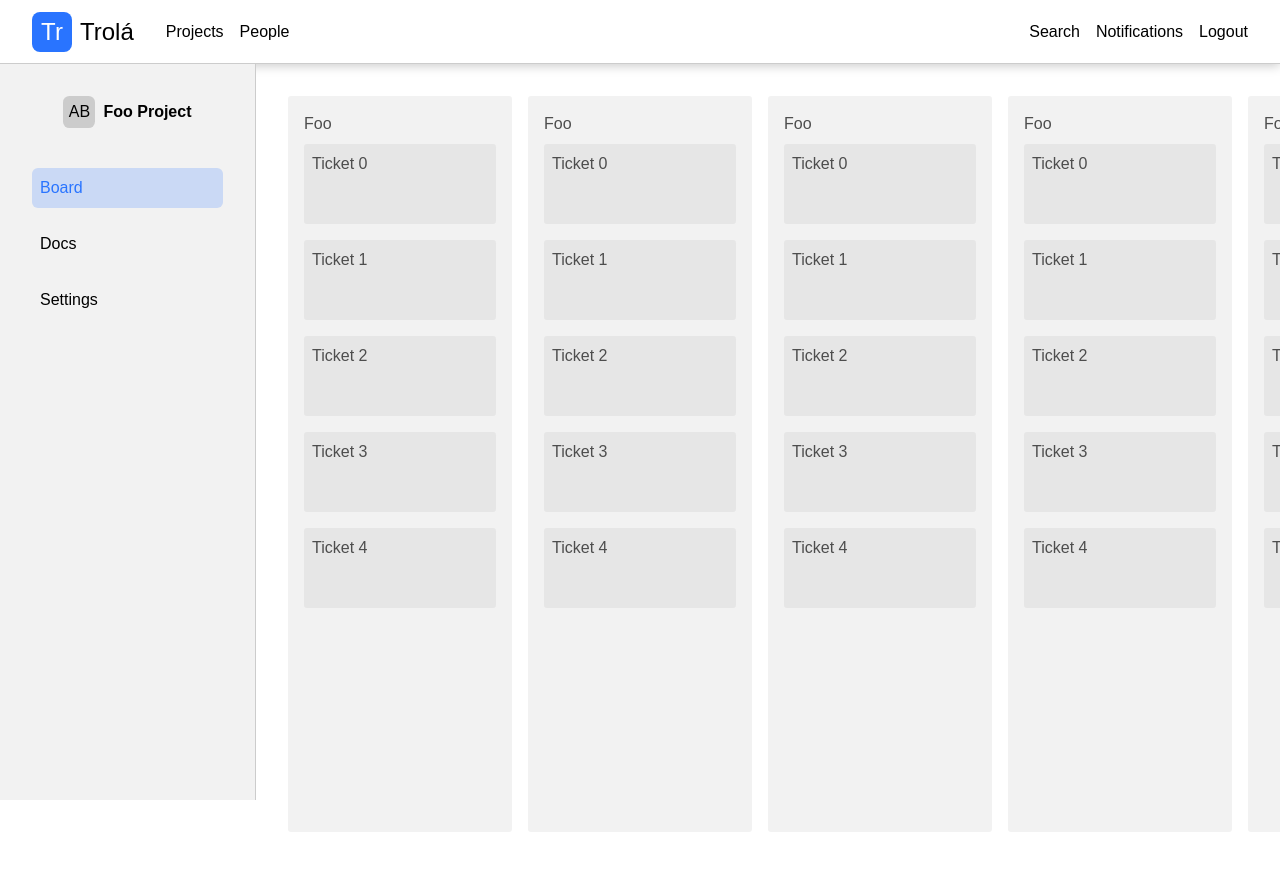
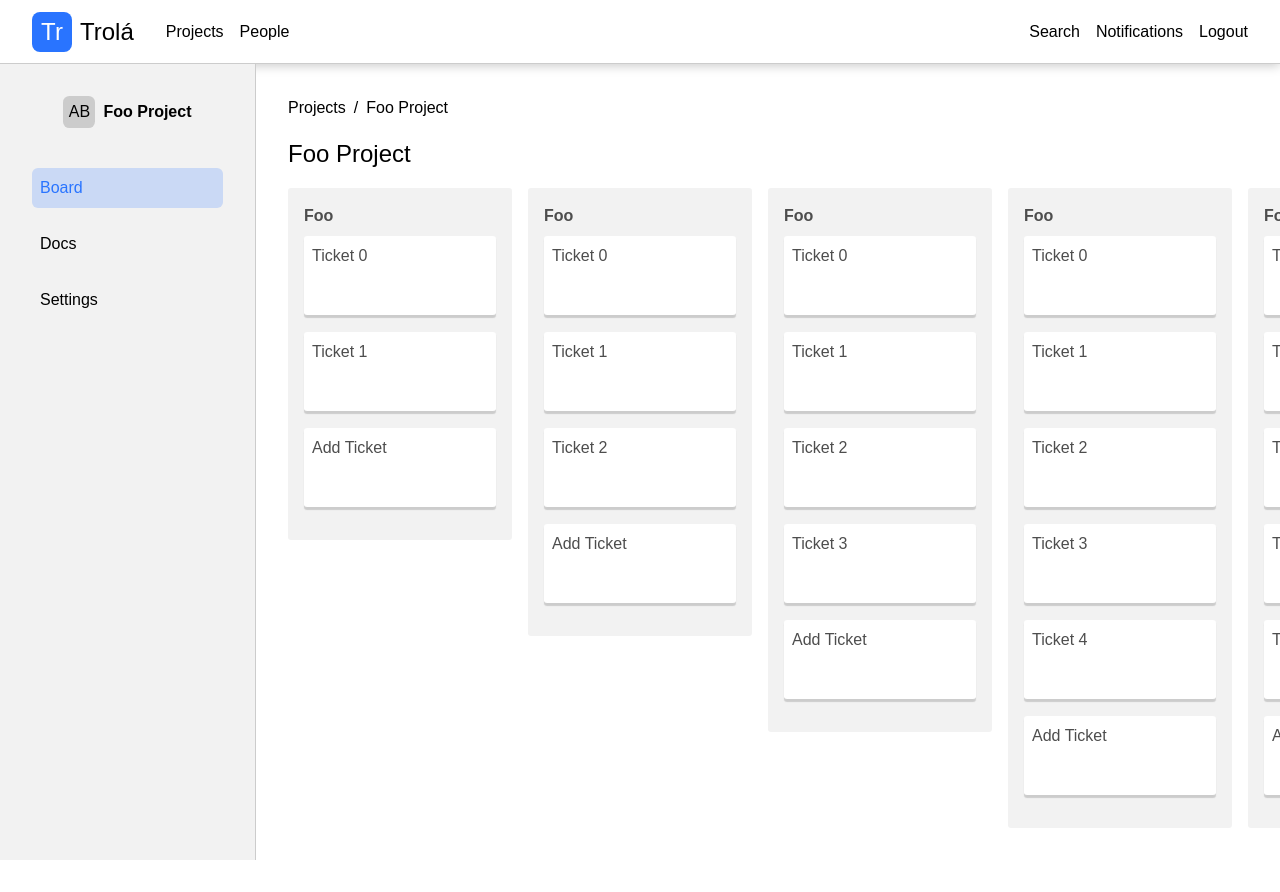
Before and after one commit to j-kitch/trola-ui, a React (Vite) app: page / in a window 1280 px wide. Shown: the top 892 px of the page. Before the commit the page ends 832 px from the top, so only its background shows below. Built offline with nearby package versions, Linux system fonts and the light colour scheme.

Commit message:
Added breadcrumbs and title to board

```diff
--- a/src/components/Board/Board.module.css
+++ b/src/components/Board/Board.module.css
@@ -1,12 +1,26 @@
 .container {
-    display: flex;
-    height: 100%;
-    min-width: 100%;
-
     margin-top: 2rem;
     margin-bottom: 2rem;
     margin-left: 2rem;
     margin-right: 2rem;
+
+    min-width: 100%;
+    min-height: 100%;
+
+    display: flex;
+    flex-direction: column;
+
+    gap: 1rem;
+}
+
+.title {
+    font-size: var(--text-xl);
+}
+
+.board {
+    display: flex;
+    flex-direction: row;
+    min-width: 100%;
 
     overflow-x: scroll;
     overflow-y: hidden;
@@ -18,8 +32,9 @@
     font-size: 1.2rem;
     color: hsl(0, 0%, 30%);
 
-    min-height: 500px;
     min-width: 14rem;
+    height: fit-content;
+
     background-color: hsl(0, 0%, 95%);
     border-radius: 0.2rem;
 
@@ -34,6 +49,8 @@
 
     padding-top: 1rem;
     padding-left: 1rem;
+
+    font-weight: bold;
 }
 
 .ticketContainer {
@@ -49,7 +66,7 @@
 .ticket {
     width: 100%;
     height: 5rem;
-    background-color: hsl(0, 0%, 90%);
+    background-color: hsl(0, 0%, 100%);
 
     margin-bottom: 1rem;
 
@@ -59,4 +76,6 @@
     padding-right: 0.5rem;
 
     border-radius: 0.2rem;
+    border-bottom: 1px solid var(--border-color);
+    box-shadow: 0px 2px 1px var(--border-color);
 }
--- a/src/components/Board/Board.tsx
+++ b/src/components/Board/Board.tsx
@@ -1,5 +1,6 @@
 import { FC, ReactNode } from 'react';
 import { DragDropContext, Draggable, Droppable } from 'react-beautiful-dnd';
+import { Breadcrumb, Breadcrumbs } from '../Breadcrumbs/Breadcrumbs';
 import classes from './Board.module.css';
 
 interface Props {
@@ -30,8 +31,14 @@ const List: FC<Props> = ({ index, id }) => {
                 {...drop.droppableProps}
                 className={classes.ticketContainer}
               >
-                {[0, 1, 2, 3, 4].map((i) => (
-                  <Draggable draggableId={`ticket-${id}-${i}`} index={i} key={i}>
+                {[0, 1, 2, 3, 4]
+                  .filter((i) => i < index + 2)
+                  .map((i) => (
+                    <Draggable
+                      draggableId={`ticket-${id}-${i}`}
+                      index={i}
+                      key={i}
+                    >
                       {(drag) => (
                         <div
                           ref={drag.innerRef}
@@ -45,6 +52,7 @@ const List: FC<Props> = ({ index, id }) => {
                     </Draggable>
                   ))}
                 {drop.placeholder}
+                <div className={classes.ticket}>Add Ticket</div>
               </div>
             )}
           </Droppable>
@@ -60,13 +68,21 @@ const Board: FC = () => {
   };
 
   return (
+    <div className={classes.container}>
+      <Breadcrumbs>
+        <Breadcrumb title="Projects"/>
+        <Breadcrumb title="Foo Project"/>
+      </Breadcrumbs>
+      <div className={classes.title}>
+        Foo Project
+      </div>
       <DragDropContext onDragEnd={onDragEnd}>
         <Droppable droppableId="droppable-1" type="list" direction="horizontal">
           {(drop) => (
             <div
               ref={drop.innerRef}
               {...drop.droppableProps}
-            className={classes.container}
+              className={classes.board}
             >
               {[0, 1, 2, 3, 4, 5, 6, 7, 8].map((i) => (
                 <List id={String(i)} index={i} key={i} />
@@ -76,6 +92,7 @@ const Board: FC = () => {
           )}
         </Droppable>
       </DragDropContext>
+    </div>
   );
 };
 
--- /dev/null
+++ b/src/components/Breadcrumbs/Breadcrumbs.module.css
@@ -0,0 +1,10 @@
+.breadcrumbs {
+    display: flex;
+    flex-direction: row;
+
+    gap: 0.5rem;
+}
+
+.breadcrumb {
+
+}
--- /dev/null
+++ b/src/components/Breadcrumbs/Breadcrumbs.tsx
@@ -0,0 +1,29 @@
+import { FC, MouseEventHandler, ReactElement, ReactNode } from "react";
+import classes from "./Breadcrumbs.module.css";
+
+interface BreadcrumbsProps {
+    children: ReactElement[]
+}
+
+const Breadcrumbs: FC<BreadcrumbsProps> = ({ children }) => {
+
+    const elements = children.flatMap(breadcrumb => [breadcrumb, <span>/</span>]);
+    elements.pop();
+
+    return (
+        <div className={classes.breadcrumbs}>{elements}</div>
+    );
+};
+
+interface BreadcrumbProps {
+    title: string
+    onClick?: MouseEventHandler<HTMLDivElement>
+}
+
+const Breadcrumb: FC<BreadcrumbProps> = ({ title, onClick }) => {
+    return (
+        <div onClick={onClick} className={classes.breadcrumb}>{title}</div>
+    );
+};
+
+export { Breadcrumbs, Breadcrumb };
```
Also changed, not shown: src/pages/Home/Home.tsx (+3 -5 lines). Lines whose indentation alone changed are shown as unchanged.
